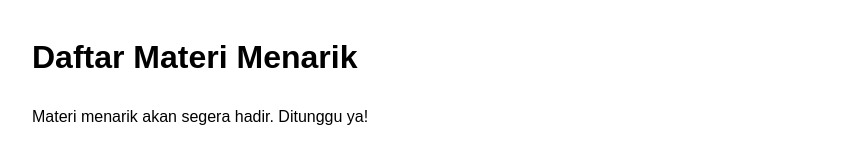
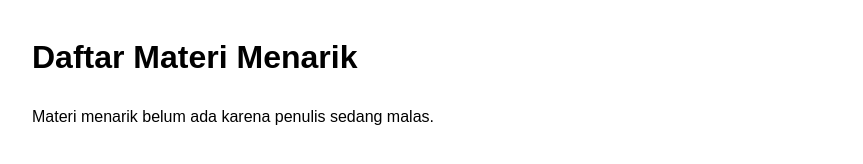
Before and after one commit to calculusgamingindonesia/calculusgamingindonesia.github.io, a Jekyll site: the page built from index.html, in a window 1280 px wide. Shown: the part 277-441 px from the top of the page, without its empty margins (208-1071 px from the left). Built offline with Jekyll 4.4.1, drawn with Linux system fonts in a browser that asks for light colours.

Commit message:
Update index.html

```diff
--- a/index.html
+++ b/index.html
@@ -29,5 +29,5 @@ layout: default
     {% endfor %}
   </ul>
 {% else %}
-  <p>Materi menarik akan segera hadir. Ditunggu ya!</p>
+  <p>Materi menarik belum ada karena penulis sedang malas.</p>
 {% endif %}
```
